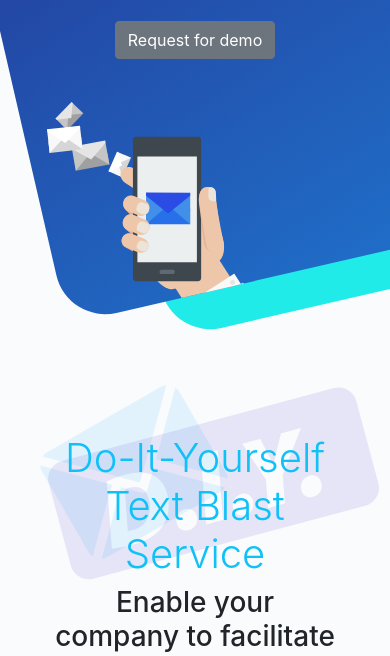
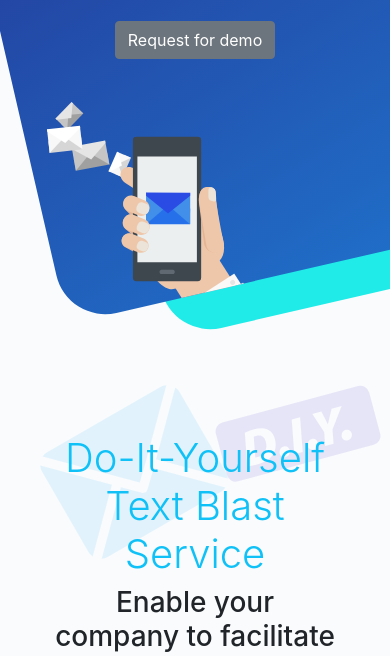
Before and after one commit to robby-azucena/kast-website, a website built with webpack: page src/index.html in a window 390 px wide. Shown: the part 439-1095 px from the top of the page. Built offline with nearby package versions, Linux system fonts and the light colour scheme; some packages are replaced by stand-ins of ours.

Commit message:
update responsive

```diff
--- a/src/css/main.scss
+++ b/src/css/main.scss
@@ -370,8 +370,11 @@ nav {
     top: 10%;
     right:2%;
     width:auto;
-    height:200px;
-    overflow: visible;
+    height:100px;
+
+    img{
+      max-width:375px;
+    }
   }
 }
 
--- a/src/index.html
+++ b/src/index.html
@@ -71,8 +71,11 @@
 	</section>
 
 	<section id="index-content2" class="mt-5">
+
 		<img class="envelope" src="img/envelope.svg">
-		<img class="diy" src="img/diy.svg" width="100%">
+		<figure class="diy">
+			<img src="img/diy.svg" height="100%" width="100%">
+		</figure>
 		<div class="container">
 			<div class="row">
 				<div class="col-12 text-center">
```
